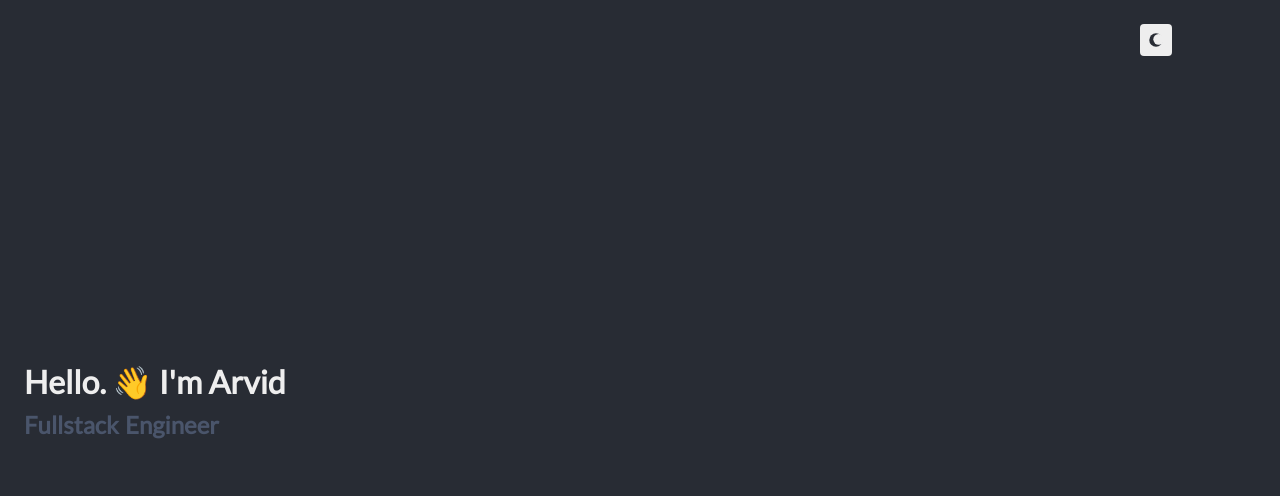
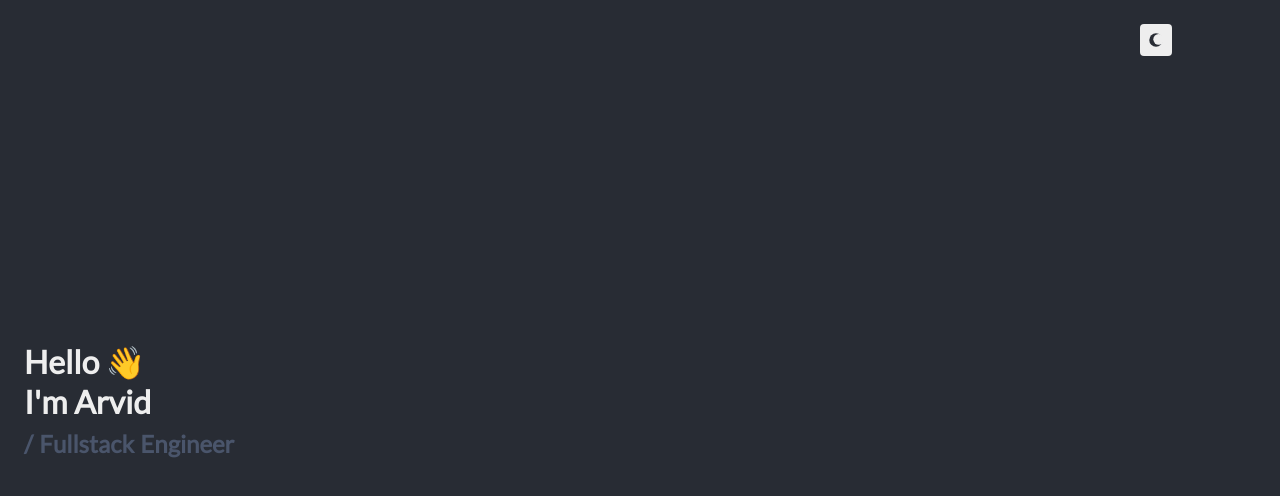
Before and after one commit to arvidklint/arvidklint.com, a React (Create React App) app in the folder src/client/: page / in a window 1280 px wide. Shown: the top 496 px of the page. Built offline with nearby package versions, Linux system fonts and the light colour scheme.

Commit message:
feat: update hello text transitions

```diff
--- a/src/client/src/components/hello/Hello.tsx
+++ b/src/client/src/components/hello/Hello.tsx
@@ -12,12 +12,13 @@ function Hello() {
   return (
     <div className="Hello">
       <h1 className="Hello-title">
-        <TextAppear value="Hello. " duration={0.3} delay={0.4} />
-        <TextAppear value="👋 " delay={1} />
-        <TextAppear value="I'm Arvid " duration={0.7} delay={1.5} />
+        <TextAppear value="Hello " duration={0.3} delay={0.4} />
+        <TextAppear value="👋" delay={1} startX={10} startY={0} />
+        <br />
+        <TextAppear value="I'm Arvid" duration={0.7} delay={1.5} />
       </h1>
       <h2 className="Hello-subtitle">
-        <TextAppear value="Fullstack Engineer" delay={3} />
+        <TextAppear value="/ Fullstack Engineer" delay={2.5} startX={0} startY={10} />
       </h2>
     </div>
   );
--- a/src/client/src/components/hello/Letter.tsx
+++ b/src/client/src/components/hello/Letter.tsx
@@ -1,33 +1,41 @@
 import { motion } from "framer-motion";
-import cn from 'classnames';
+import cn from "classnames";
 
 import "./Letter.css";
 
 interface Props {
   char: string;
+  startX: number;
+  startY: number;
 }
 
-const variants = {
+function Letter({ char, startX, startY }: Props) {
+  const variants = {
     hidden: {
       opacity: 0,
-      y: -10,
+      y: startY,
+      x: startX,
     },
     visible: {
       opacity: 1,
       y: 0,
+      x: 0,
       transition: {
-        type: 'spring',
+        type: "spring",
         stiffness: 1000,
         damping: 20,
-      }
-    }
-}
+      },
+    },
+  };
 
-function Letter({ char }: Props) {
-  return <motion.span
-    variants={variants}
-    className={cn('Letter', { 'Letter-space': char === ' ' })}
-  >{char}</motion.span>;
+  return (
+    <motion.span
+      variants={variants}
+      className={cn("Letter", { "Letter-space": char === " " })}
+    >
+      {char}
+    </motion.span>
+  );
 }
 
 export default Letter;
--- a/src/client/src/components/hello/TextAppear.tsx
+++ b/src/client/src/components/hello/TextAppear.tsx
@@ -8,9 +8,17 @@ interface Props {
   value: string;
   duration?: number;
   delay?: number;
+  startX?: number;
+  startY?: number;
 }
 
-function TextAppear({ value, duration = 1, delay = 0.5 }: Props) {
+function TextAppear({
+  value,
+  duration = 1,
+  delay = 0.5,
+  startX = 0,
+  startY = -10,
+}: Props) {
   const chars = Array.from(value);
 
   const variants = {
@@ -19,7 +27,10 @@ function TextAppear({ value, duration = 1, delay = 0.5 }: Props) {
     },
     visible: {
       opacity: 1,
-      transition: { staggerChildren: duration / chars.length, delayChildren: delay },
+      transition: {
+        staggerChildren: duration / chars.length,
+        delayChildren: delay,
+      },
     },
   };
 
@@ -31,7 +42,7 @@ function TextAppear({ value, duration = 1, delay = 0.5 }: Props) {
       animate="visible"
     >
       {chars.map((c, index) => (
-        <Letter char={c} key={index} />
+        <Letter char={c} key={index} startX={startX} startY={startY} />
       ))}
     </motion.span>
   );
```
Also changed, not shown: src/client/src/components/hello/Hello.css (line endings or trailing spaces).
